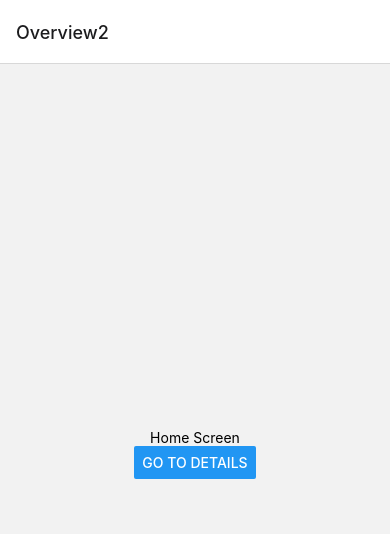
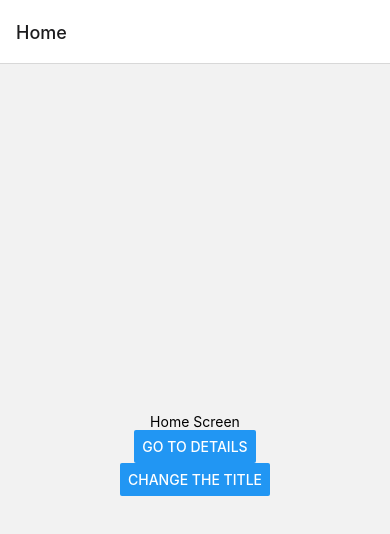
Before and after one commit to Samwellwang/meogda, a React Native app: screen / in a window 390 px wide. Shown: the top 534 px of the page. Built offline with nearby package versions, Linux system fonts and the light colour scheme.

Commit message:
set option manually

```diff
--- a/App.js
+++ b/App.js
@@ -14,6 +14,7 @@ function HomeScreen({ navigation }) {
             otherParam: 'anything you want here',
           })}
       />
+      <Button title ="change the title" onPress={()=>navigation.setOption({title:"new title"})}/>
     </View>
   );
 }
@@ -42,7 +43,7 @@ function App() {
   return (
     <NavigationContainer>
       <Stack.Navigator initialRouteName="Home">
-        <Stack.Screen name="Home2" component={HomeScreen}  options={{ title: 'Overview2' }} />
+        <Stack.Screen name="Home2" component={HomeScreen}  options={{ title: 'Home' }} />
         <Stack.Screen name="Details" component={DetailsScreen} />
       </Stack.Navigator>
     </NavigationContainer>
```
Also changed, not shown: 3 other files (tests, documents, lock files or other folders).
